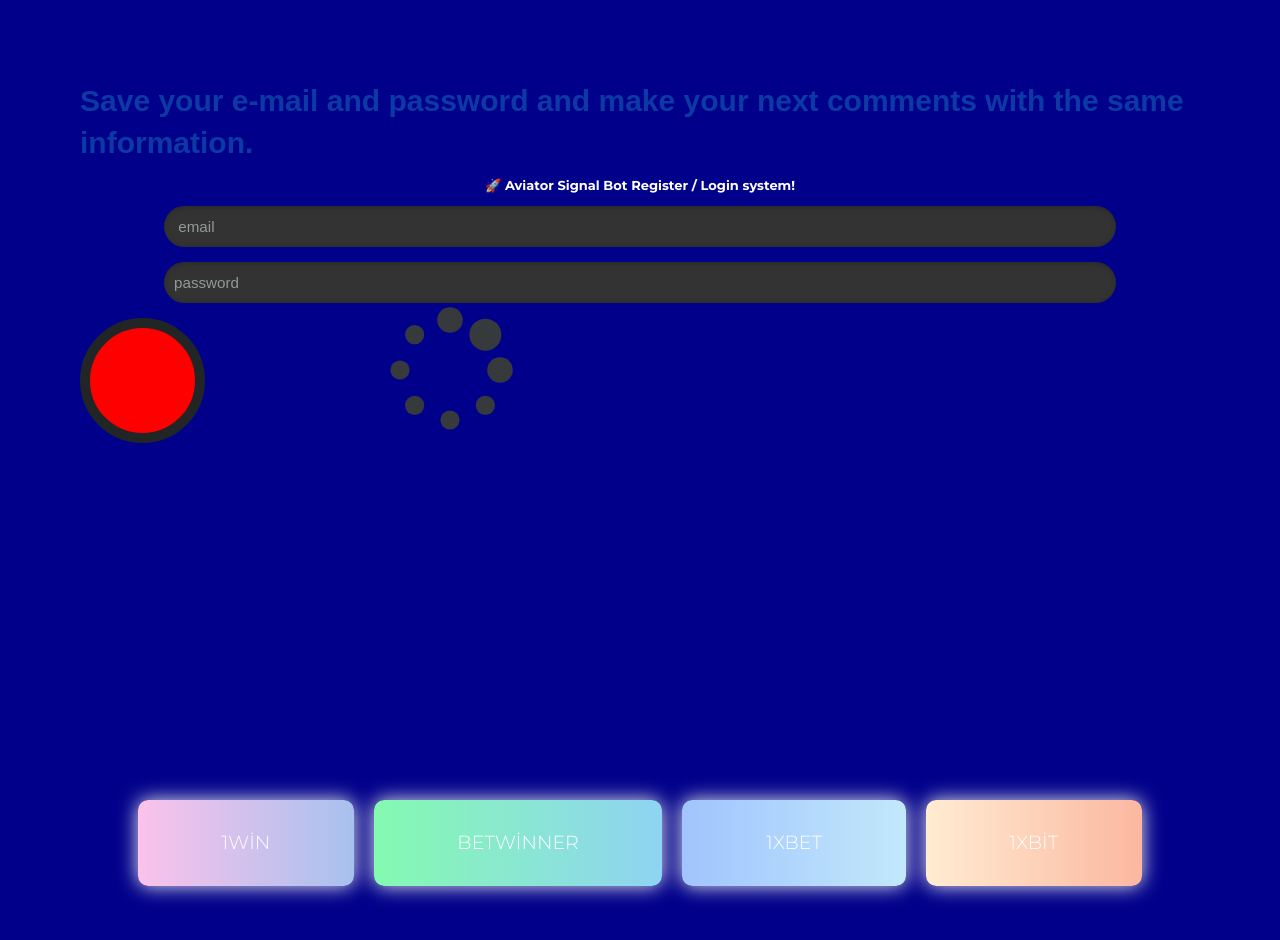
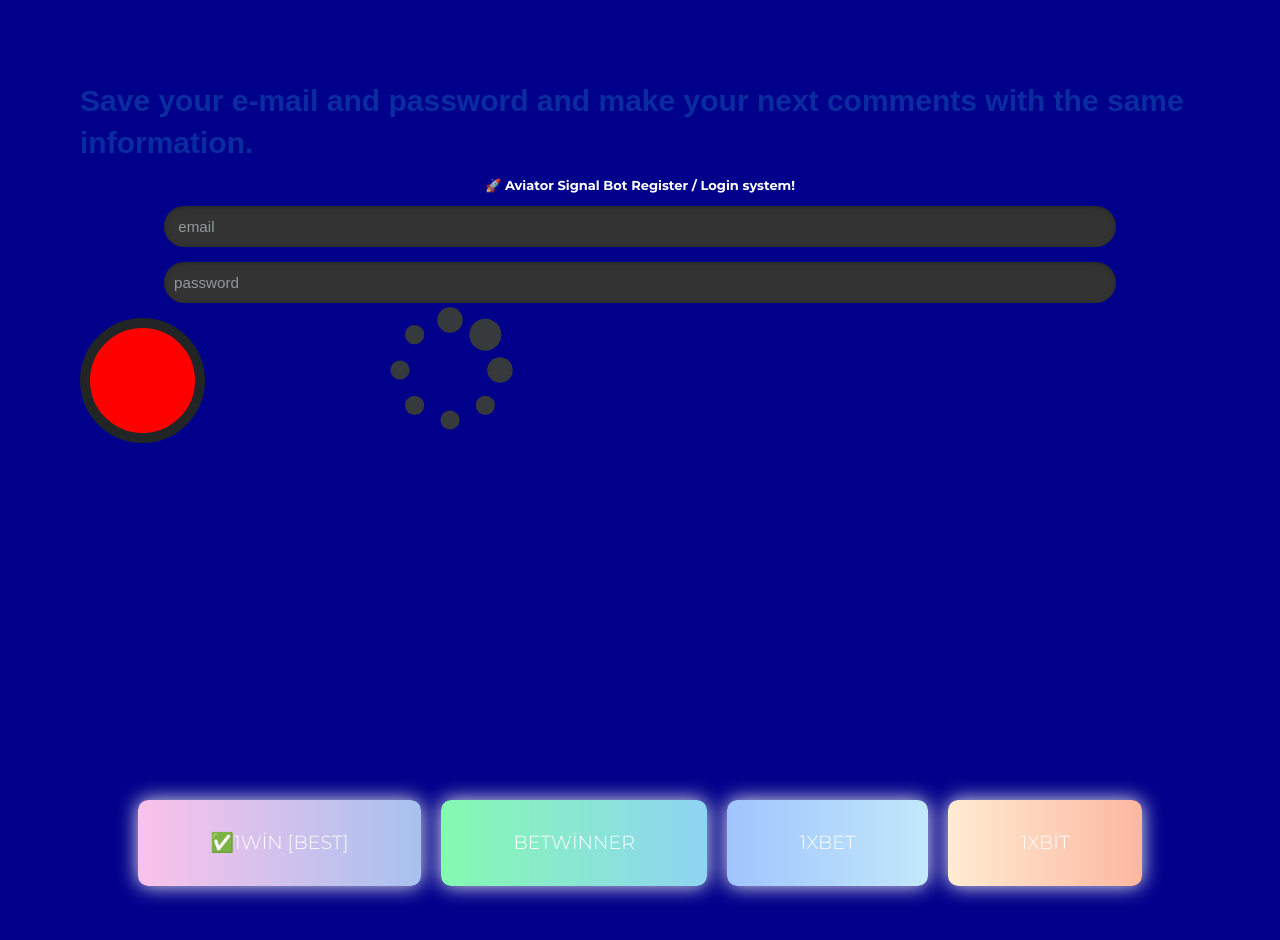
Before and after one commit to aviatorsignalbot/system, a plain HTML site: page index.html in a window 1280 px wide. Shown: the top 940 px of the page. Drawn offline with Linux system fonts and the light colour scheme.

Commit message:
Update index.html

```diff
--- a/index.html
+++ b/index.html
@@ -4,7 +4,7 @@
     <title>Aviator Signal Bot sites</title>
     <style>
       .blink {
-      animation: blinker 7s linear infinite;
+      animation: blinker 3s linear infinite;
       color: #1c87c9;
       font-size: 30px;
       font-weight: bold;
@@ -419,13 +419,13 @@
 
 <div class="container">
 
-  <a onclick="window.location.href = 'https://1wody.top/?open=register#5o16';"   class="btn btn-2">1win </a>
+  <a onclick="window.location.href = 'https://1wita.top/?open=register#8tjw';"   class="btn btn-2">✅1win [Best] </a>
 
 
   <a onclick="window.location.href = 'https://wucofhuh.top/wheel-of-fortune/?p=%2Fregistration%2F&id=1sIr';" class="btn btn-3">Betwinner</a>
 
 
-  <a onclick="window.location.href = 'https://refpa2537207.top/L?tag=d_1361129m_1293c_&site=1361129&ad=1293&r=live/';" class="btn btn-4">1xbet</a>
+  <a onclick="window.location.href = 'https://refpa5174857.top/L?tag=d_1361129m_1293c_&site=1361129&ad=1293';" class="btn btn-4">1xbet</a>
 
 
   <a onclick="window.location.href = 'https://refpazkjixes.top//L?tag=b_1324477m_3425c_&site=1324477&ad=3425';"  class="btn btn-5">1xbit</a>
```
